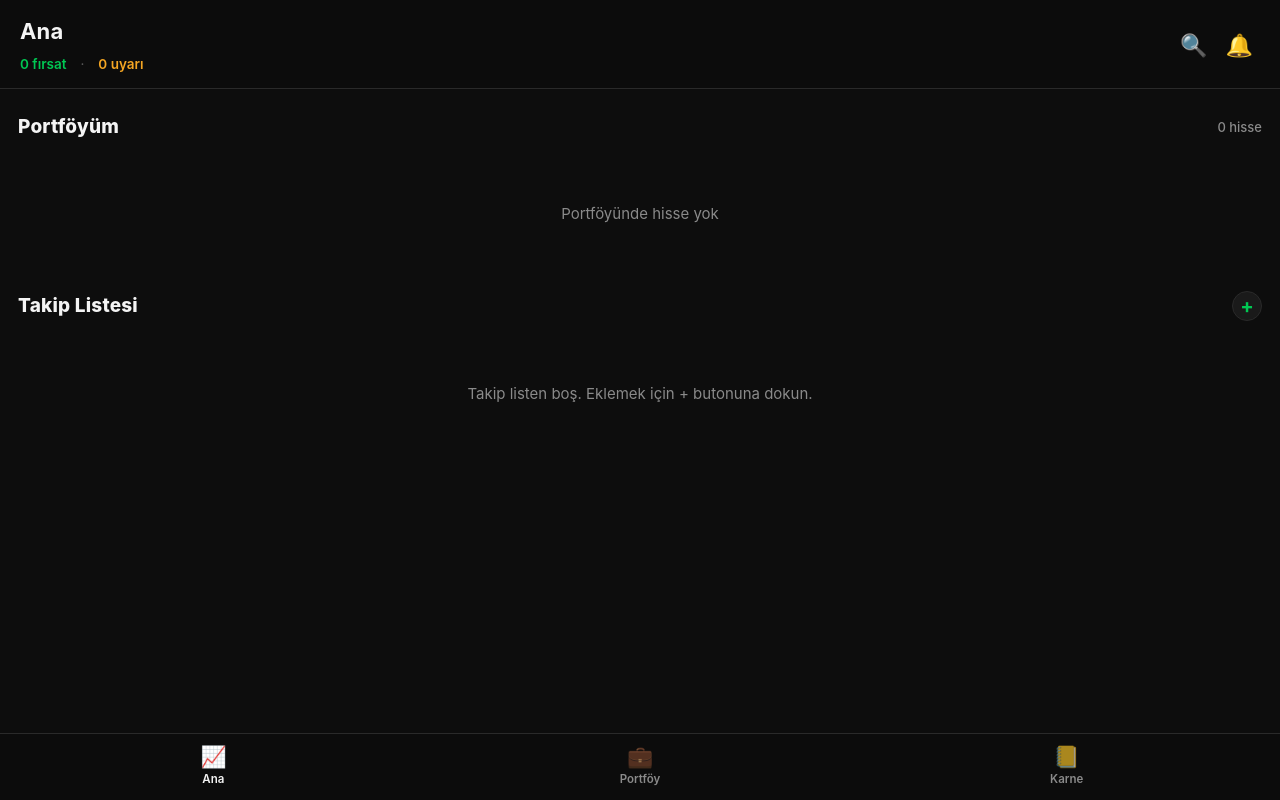
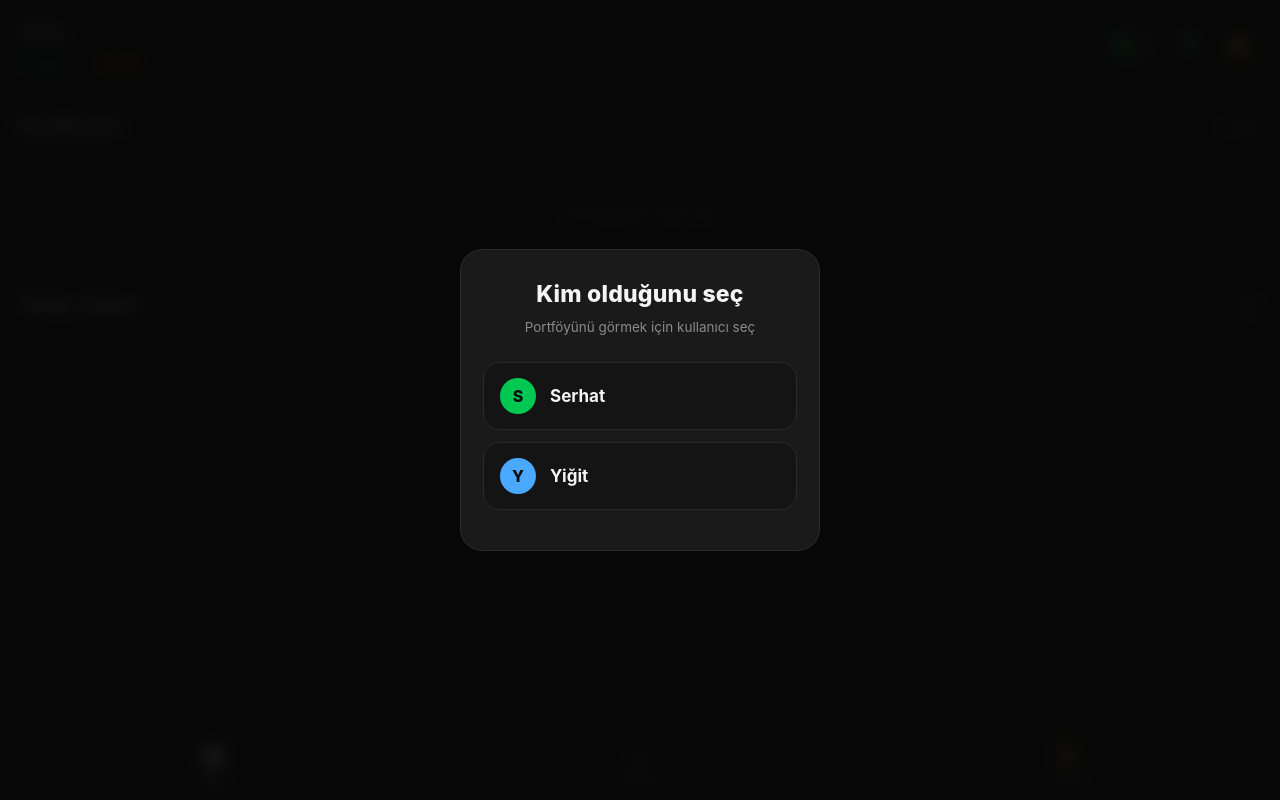
Before and after one commit to sergioakdemir/borsa-bot, a Flask app: page / in a window 1280 px wide. Run offline with Flask 3, Linux system fonts and the light colour scheme; data that the repository does not hold is empty.

Commit message:
Kullanici secimi ekle (Serhat / Yigit)
- Ilk acilista "Kim oldugunu sec" ekrani (Serhat / Yigit)
- Secim localStorage'a kaydedilir, yenilemede hatirlanir
- Header sag ustte avatar+isim cipi; tiklayinca kullanici degistirilir
- Portfoy sekmesi secili kullanicinin portfoyunu gosterir
- Backend: /api/portfolio?kullanici=<ad> filtresi (case-insensitive)
- DB: kullanici tablosuna telegram_id kolonu (idempotent migrasyon),
  set_telegram_id/get_user_by_telegram_id yardimcilari
- Yigit'in telegram_id'si 1347729005 olarak ayarlandi

Co-Authored-By: Claude Opus 4.8 (1M context) <noreply@anthropic.com>

```diff
--- a/src/web/app.py
+++ b/src/web/app.py
@@ -616,17 +616,24 @@ def get_search(q: str, market: str = "bist") -> list[dict]:
     return out
 
 
-def get_portfolio() -> dict:
+def get_portfolio(kullanici: str | None = None) -> dict:
+    """Portfoy ozeti. kullanici verilirse (ad, orn. 'serhat') yalniz o kisinin
+    pozisyonlari dondurulur; yoksa tum kullanicilar."""
     comm = _commentary_by_ticker()
     pozisyonlar = []
     toplam_maliyet = toplam_deger = 0.0
 
     with sqlite3.connect(DB_PATH) as c:
         c.row_factory = sqlite3.Row
-        kullanici = {r["id"]: r["ad"]
-                     for r in c.execute("SELECT id, ad FROM kullanici")}
-        rows = [dict(r) for r in c.execute(
-            "SELECT * FROM portfoy ORDER BY kullanici_id, id")]
+        kullanici_map = {r["id"]: r["ad"]
+                         for r in c.execute("SELECT id, ad FROM kullanici")}
+        if kullanici:
+            rows = [dict(r) for r in c.execute(
+                "SELECT p.* FROM portfoy p JOIN kullanici k ON k.id = p.kullanici_id "
+                "WHERE LOWER(k.ad) = LOWER(?) ORDER BY p.id", (kullanici,))]
+        else:
+            rows = [dict(r) for r in c.execute(
+                "SELECT * FROM portfoy ORDER BY kullanici_id, id")]
 
     for r in rows:
         tkr = (r["ticker"] or "").upper()
@@ -649,7 +656,7 @@ def get_portfolio() -> dict:
             toplam_deger += maliyet
 
         pozisyonlar.append({
-            "kullanici": kullanici.get(r["kullanici_id"], "-"),
+            "kullanici": kullanici_map.get(r["kullanici_id"], "-"),
             "ticker": tkr,
             "isim": company_name(tkr),
             "adet": adet,
@@ -875,7 +882,7 @@ def api_stocks():
 
 @app.route("/api/portfolio")
 def api_portfolio():
-    return jsonify(get_portfolio())
+    return jsonify(get_portfolio(request.args.get("kullanici")))
 
 
 @app.route("/api/karne")
--- a/src/web/templates/index.html
+++ b/src/web/templates/index.html
@@ -48,6 +48,45 @@
   .hdr-strip .uyari  { color: var(--yellow); font-weight: 600; }
   .hdr-strip .dot { color: var(--muted-2); }
   .hdr-actions { display: flex; align-items: center; gap: 4px; }
+
+  /* ---------- kullanici cipi (header sag ust) ---------- */
+  .userchip {
+    display: flex; align-items: center; gap: 7px;
+    background: var(--card); border: 1px solid var(--border); color: var(--text);
+    border-radius: 999px; padding: 4px 11px 4px 4px; font-size: 13px; font-weight: 700;
+    margin-right: 2px;
+  }
+  .userchip:active { background: #202020; }
+  .uc-av, .up-av {
+    border-radius: 999px; background: var(--green); color: #0d0d0d;
+    font-weight: 800; display: flex; align-items: center; justify-content: center; flex-shrink: 0;
+  }
+  .uc-av { width: 24px; height: 24px; font-size: 12px; }
+  .userchip.u-yigit .uc-av, .up-av.u-yigit { background: var(--blue); }
+
+  /* ---------- kullanici secim ekrani ---------- */
+  .userpick {
+    position: fixed; inset: 0; z-index: 70; background: rgba(8,8,8,.94);
+    backdrop-filter: blur(7px); display: none;
+    align-items: center; justify-content: center; padding: 24px;
+  }
+  .userpick.open { display: flex; }
+  .up-card {
+    width: 100%; max-width: 360px; background: var(--card);
+    border: 1px solid var(--border); border-radius: 22px; padding: 28px 22px;
+    animation: fade .25s ease;
+  }
+  .up-title { font-size: 23px; font-weight: 800; text-align: center; letter-spacing: .2px; }
+  .up-sub { font-size: 13.5px; color: var(--muted); text-align: center; margin: 7px 0 24px; }
+  .up-btn {
+    width: 100%; display: flex; align-items: center; gap: 14px;
+    background: var(--card-2); border: 1px solid var(--border); color: var(--text);
+    border-radius: 16px; padding: 15px 16px; font-size: 17px; font-weight: 700; margin-bottom: 12px;
+  }
+  .up-btn:active { background: #202020; border-color: var(--green); }
+  .up-av { width: 36px; height: 36px; font-size: 16px; }
+  .up-close { width: 100%; background: none; border: none; color: var(--muted);
+    font-size: 14px; font-weight: 600; padding: 12px; margin-top: 6px; }
 
   .iconbtn {
     position: relative; background: none; border: none; color: var(--text);
@@ -358,6 +397,9 @@
       </div>
     </div>
     <div class="hdr-actions">
+      <button class="userchip" id="userchip" onclick="openUserPick()" aria-label="Kullanıcı">
+        <span class="uc-av" id="uc-av">?</span><span class="uc-name" id="uc-name">—</span>
+      </button>
       <button class="iconbtn" onclick="openSearch()" aria-label="Ara">🔍</button>
       <button class="iconbtn" onclick="openNotif()" aria-label="Bildirimler">
         🔔<span class="count" id="bell-count" style="display:none">0</span>
@@ -421,12 +463,59 @@
 
 <div class="toast" id="toast"></div>
 
+<!-- kullanici secim ekrani -->
+<div class="userpick" id="userpick">
+  <div class="up-card">
+    <div class="up-title">Kim olduğunu seç</div>
+    <div class="up-sub">Portföyünü görmek için kullanıcı seç</div>
+    <button class="up-btn" onclick="setUser('serhat')"><span class="up-av">S</span>Serhat</button>
+    <button class="up-btn" onclick="setUser('yigit')"><span class="up-av u-yigit">Y</span>Yiğit</button>
+    <button class="up-close" id="up-close" onclick="closeUserPick()" style="display:none">Vazgeç</button>
+  </div>
+</div>
+
 <script>
 const HDR = { ana: "Ana", portfoy: "Portföy", karne: "Karne" };
 const loaded = {};
 let STOCK_INDEX = {};      // "market:ticker" -> kart (detay paneli icin)
 let DECISION_INDEX = {};   // id -> gercek karar
 let CUR_MARKET = "bist";
+
+/* ---------- kullanici secimi ---------- */
+const USERS = { serhat: {ad: "Serhat", av: "S"}, yigit: {ad: "Yiğit", av: "Y"} };
+let CUR_USER = null;
+
+function applyUserChip() {
+  const u = USERS[CUR_USER];
+  if (!u) return;
+  document.getElementById("uc-av").textContent = u.av;
+  document.getElementById("uc-name").textContent = u.ad;
+  document.getElementById("userchip").classList.toggle("u-yigit", CUR_USER === "yigit");
+}
+function openUserPick() {
+  document.getElementById("up-close").style.display = CUR_USER ? "block" : "none";
+  document.getElementById("userpick").classList.add("open");
+}
+function closeUserPick() {
+  if (!CUR_USER) return;                 // ilk acilista secim zorunlu
+  document.getElementById("userpick").classList.remove("open");
+}
+function setUser(k) {
+  if (!USERS[k]) return;
+  CUR_USER = k;
+  try { localStorage.setItem("bb_user", k); } catch (e) {}
+  applyUserChip();
+  document.getElementById("userpick").classList.remove("open");
+  // portfoy kullaniciya bagli -> tazele
+  loaded.portfoy = false;
+  if (document.getElementById("page-portfoy").classList.contains("active")) loadPortfoy();
+}
+function initUser() {
+  let u = null;
+  try { u = localStorage.getItem("bb_user"); } catch (e) {}
+  if (u && USERS[u]) { CUR_USER = u; applyUserChip(); }
+  else { openUserPick(); }               // ilk acilis: secim ekrani
+}
 
 /* ---------- bicimlendirme ---------- */
 function fmt(n, d=2) {
@@ -809,7 +898,8 @@ function closeSheet() {
 async function loadPortfoy() {
   const el = document.getElementById("page-portfoy");
   try {
-    const d = await (await fetch("/api/portfolio")).json();
+    const url = "/api/portfolio" + (CUR_USER ? "?kullanici=" + encodeURIComponent(CUR_USER) : "");
+    const d = await (await fetch(url)).json();
     const o = d.ozet || {};
     let html = `
       <div class="hero">
@@ -963,6 +1053,7 @@ function closeNotif() {
 }
 
 /* ---------- baslat ---------- */
+initUser();
 loadSummary();
 load("ana");
 </script>
```
Also changed, not shown: src/db/database.py (+26 -2 lines), config/watchlist.json (line endings or trailing spaces).
